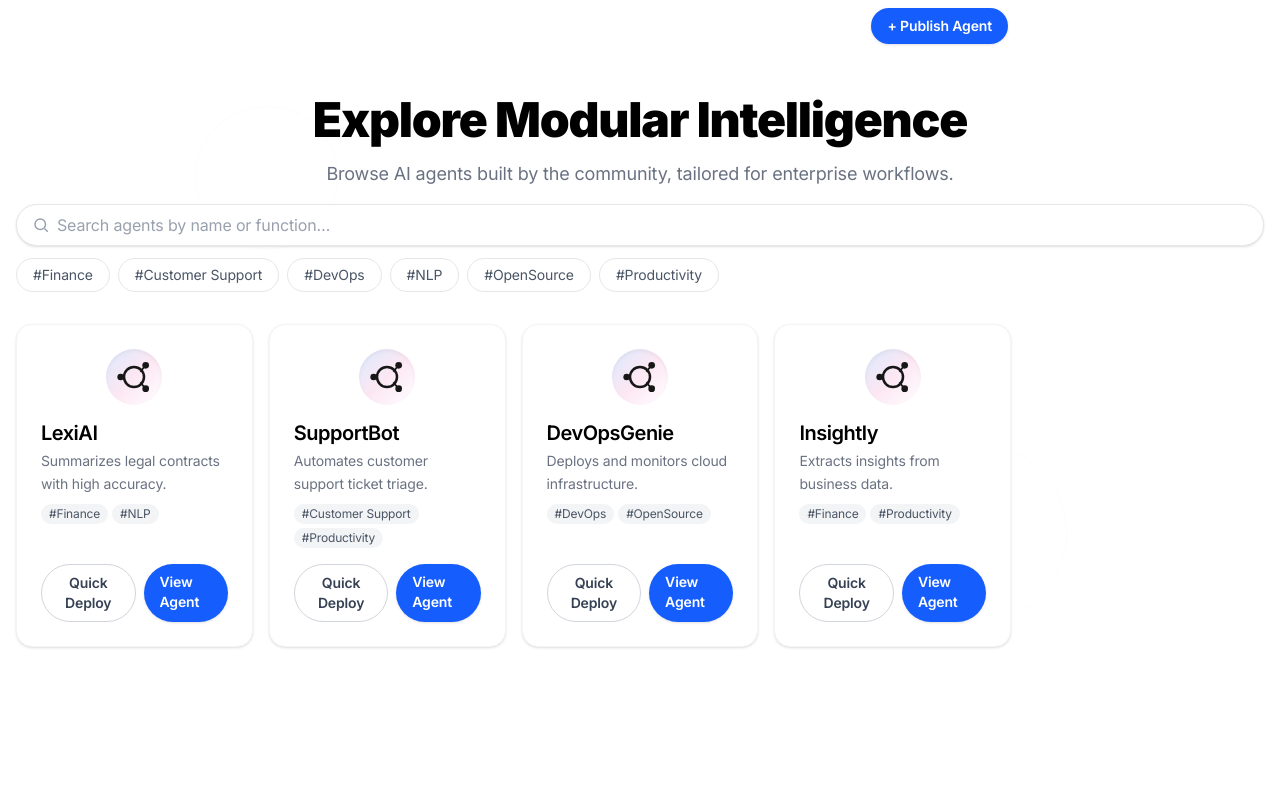
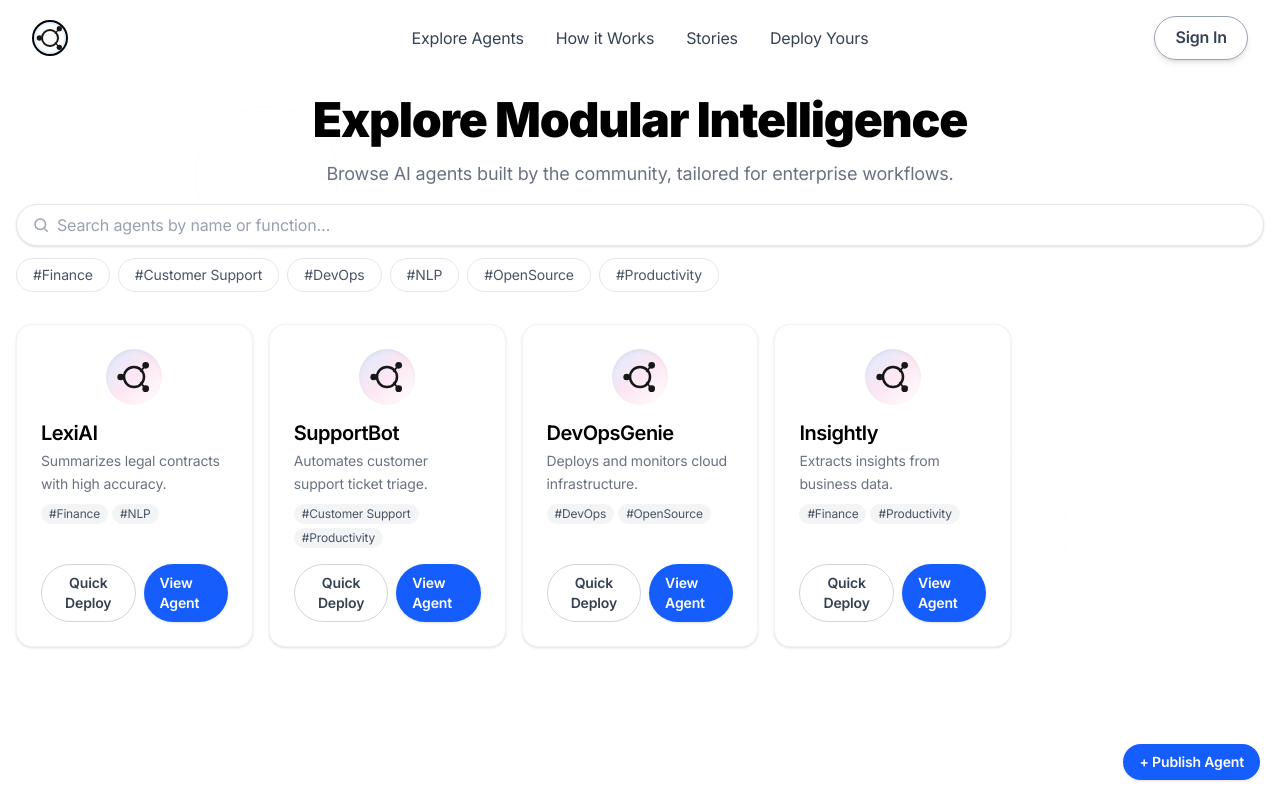
Before and after one commit to thesathwik/openAgent, a Next.js app: page /agents in a window 1280 px wide. Built offline with nearby package versions, Linux system fonts and the light colour scheme.

Commit message:
Fix agents page UI

```diff
--- a/src/app/agents/page.tsx
+++ b/src/app/agents/page.tsx
@@ -2,6 +2,7 @@
 import React, { useState } from 'react';
 import Image from 'next/image';
 import Link from 'next/link';
+import { Navbar } from '../components';
 
 const AGENT_TAGS = ['Finance', 'Customer Support', 'DevOps', 'NLP', 'OpenSource', 'Productivity'];
 const AGENTS = [
@@ -45,7 +46,8 @@ export default function ExploreAgentsPage() {
   );
 
   return (
-    <div className="relative min-h-screen bg-white pb-16">
+    <div className="relative min-h-screen bg-white pb-16 font-sans">
+      <Navbar />
       {/* Faint SVG background and radial fade */}
       <div className="absolute inset-0 z-0 pointer-events-none">
         <svg width="100%" height="100%" viewBox="0 0 1440 900" fill="none" className="w-full h-full absolute opacity-2">
@@ -58,7 +60,12 @@ export default function ExploreAgentsPage() {
       </div>
       {/* Header */}
       <div className="relative z-10 max-w-3xl mx-auto pt-24 pb-2 px-4 flex flex-col items-center">
-        <Link href="/agents/new" className="absolute top-2 right-4 rounded-full bg-blue-600 text-white text-sm font-semibold px-4 py-2 shadow hover:bg-blue-700">+ Publish Agent</Link>
+        <Link
+          href="/agents/new"
+          className="fixed bottom-5 right-5 z-20 rounded-full bg-blue-600 text-white text-sm font-semibold px-4 py-2 shadow hover:bg-blue-700"
+        >
+          + Publish Agent
+        </Link>
         <h1 className="text-3xl md:text-5xl font-extrabold text-black mb-4 tracking-tight text-center max-w-3xl">Explore Modular Intelligence</h1>
         <p className="text-lg text-gray-500 mb-2 text-center max-w-2xl">Browse AI agents built by the community, tailored for enterprise workflows.</p>
       </div>
@@ -113,7 +120,12 @@ export default function ExploreAgentsPage() {
             </div>
             <div className="flex gap-2 w-full justify-start mt-auto">
               <button className="px-4 py-2 rounded-full border border-gray-300 text-gray-700 bg-white hover:bg-gray-50 text-sm font-semibold transition-all">Quick Deploy</button>
-              <Link href={`/agents/${agent.id}`} className="px-4 py-2 rounded-full bg-blue-600 text-white text-sm font-semibold shadow hover:bg-blue-700 hover:scale-105 transition-all">View Agent</Link>
+              <Link
+                href={`/agents/${agent.id}`}
+                className="px-4 py-2 rounded-full bg-blue-600 text-white text-sm font-semibold shadow hover:bg-blue-700 hover:scale-105 transition-all inline-flex items-center justify-center"
+              >
+                View Agent
+              </Link>
             </div>
           </div>
         ))}
```
